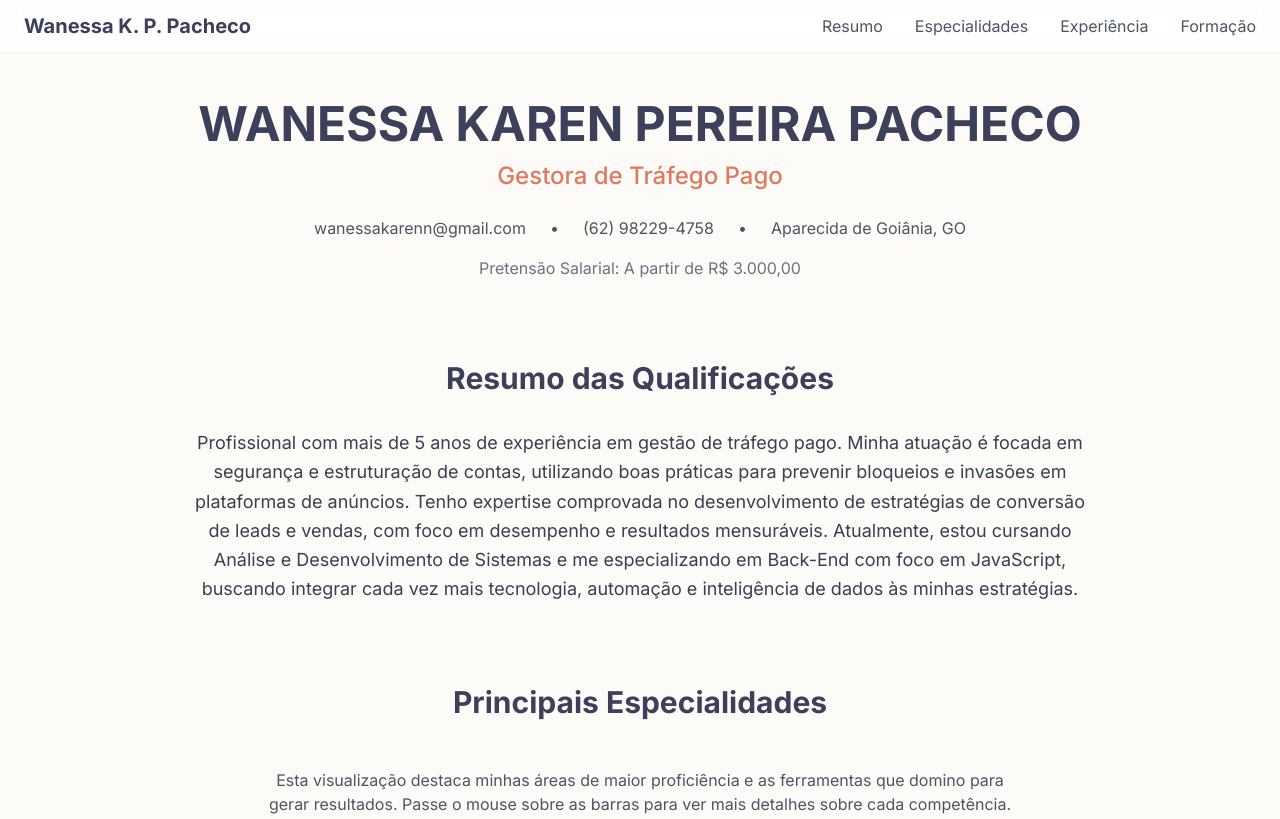
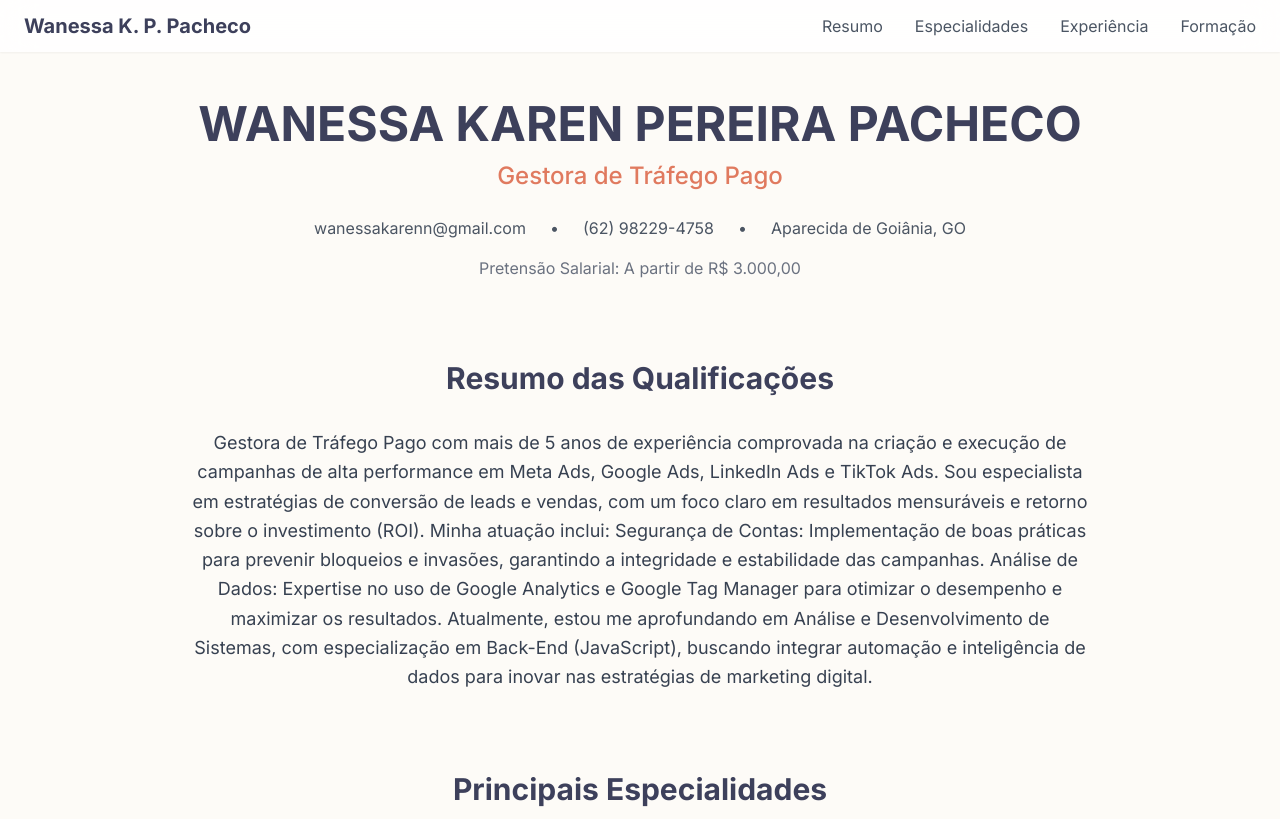
Before and after one commit to wanessakarenn-ship-it/Curriculo, a plain HTML site: page index.html in a window 1280 px wide. Shown: the top 819 px of the page. Drawn offline with nearby package versions, Linux system fonts and the light colour scheme.

Commit message:
Update index.html
Atualização de descrição profissional

```diff
--- a/index.html
+++ b/index.html
@@ -95,7 +95,11 @@
         <section id="summary" class="mb-20 max-w-4xl mx-auto">
             <h3 class="text-3xl font-bold text-center mb-8 text-[#3D405B]">Resumo das Qualificações</h3>
             <p class="text-lg text-center text-gray-700 leading-relaxed">
-                Profissional com mais de 5 anos de experiência em gestão de tráfego pago. Minha atuação é focada em segurança e estruturação de contas, utilizando boas práticas para prevenir bloqueios e invasões em plataformas de anúncios. Tenho expertise comprovada no desenvolvimento de estratégias de conversão de leads e vendas, com foco em desempenho e resultados mensuráveis. Atualmente, estou cursando Análise e Desenvolvimento de Sistemas e me especializando em Back-End com foco em JavaScript, buscando integrar cada vez mais tecnologia, automação e inteligência de dados às minhas estratégias.
+Gestora de Tráfego Pago com mais de 5 anos de experiência comprovada na criação e execução de campanhas de alta performance em Meta Ads, Google Ads, LinkedIn Ads e TikTok Ads.
+Sou especialista em estratégias de conversão de leads e vendas, com um foco claro em resultados mensuráveis e retorno sobre o investimento (ROI). Minha atuação inclui:
+Segurança de Contas: Implementação de boas práticas para prevenir bloqueios e invasões, garantindo a integridade e estabilidade das campanhas.
+Análise de Dados: Expertise no uso de Google Analytics e Google Tag Manager para otimizar o desempenho e maximizar os resultados.
+Atualmente, estou me aprofundando em Análise e Desenvolvimento de Sistemas, com especialização em Back-End (JavaScript), buscando integrar automação e inteligência de dados para inovar nas estratégias de marketing digital.
             </p>
         </section>
 
```
